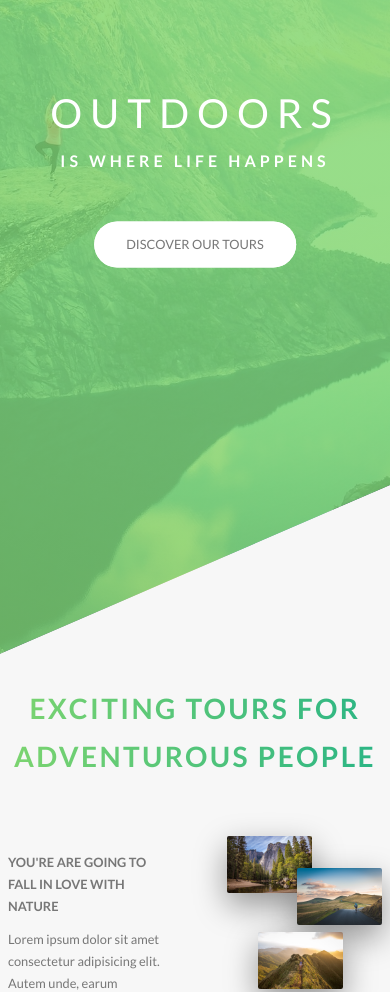
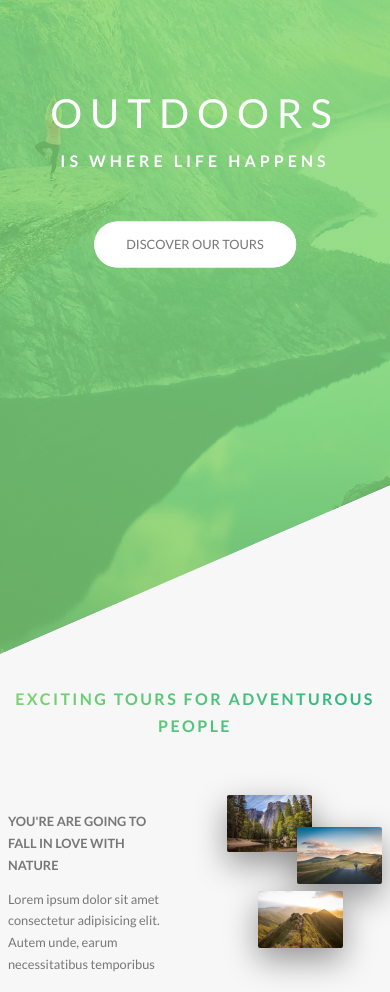
Before and after one commit to ibraheem82/natours_css, a website: page index.html in a window 390 px wide. Shown: the part 148-1140 px from the top of the page. Drawn offline with nearby package versions, Linux system fonts and the light colour scheme; files that its build step writes are made by us from their sources.

Commit message:
font-size for [phone & tab-port] was styled, with the font-size changed.

```diff
--- a/sass/base/_typography.scss
+++ b/sass/base/_typography.scss
@@ -38,7 +38,6 @@ body {
 
 
     @include respond(phone) {
-
     letter-spacing: .5rem;
     }
   }
@@ -61,6 +60,15 @@ body {
   color: transparent;
   letter-spacing: 0.3rem;
   transition: all 0.2s;
+
+@include respond(tab-port) {
+        font-size: 2.5rem;
+    }
+
+
+@include respond(phone) {
+    font-size: 2rem;
+}
 
   &:hover {
     // 110%
```
